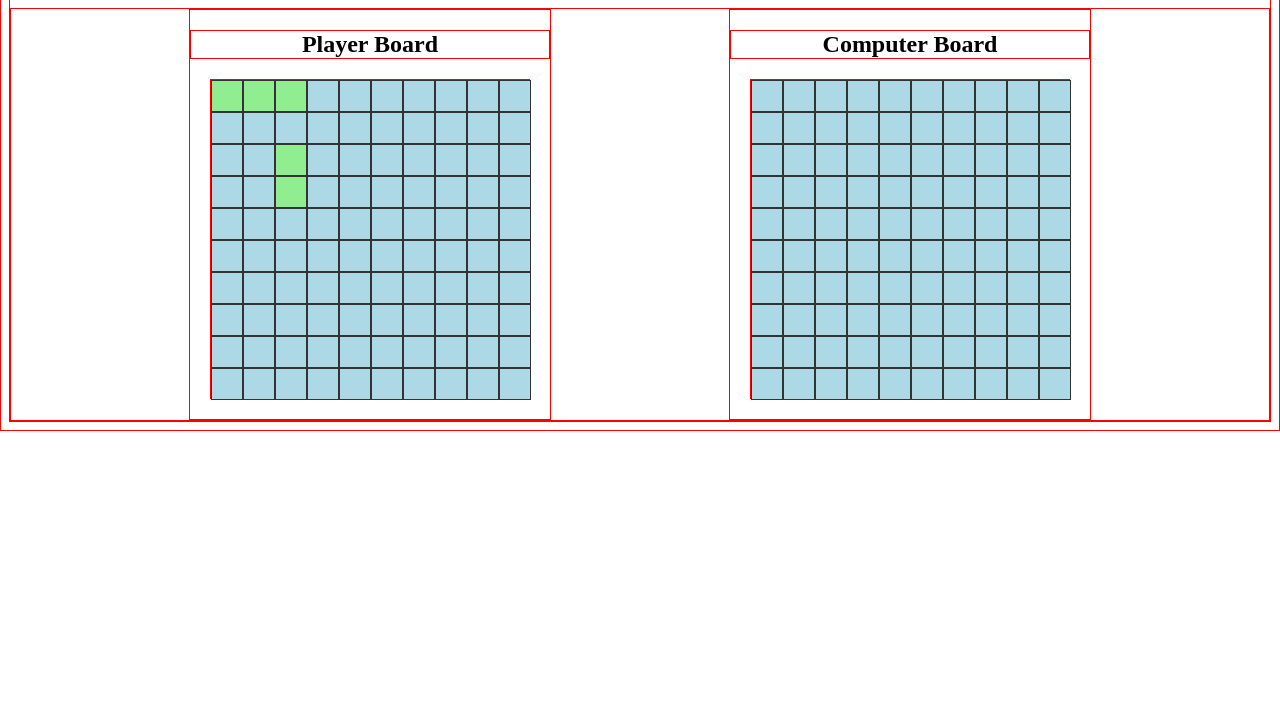
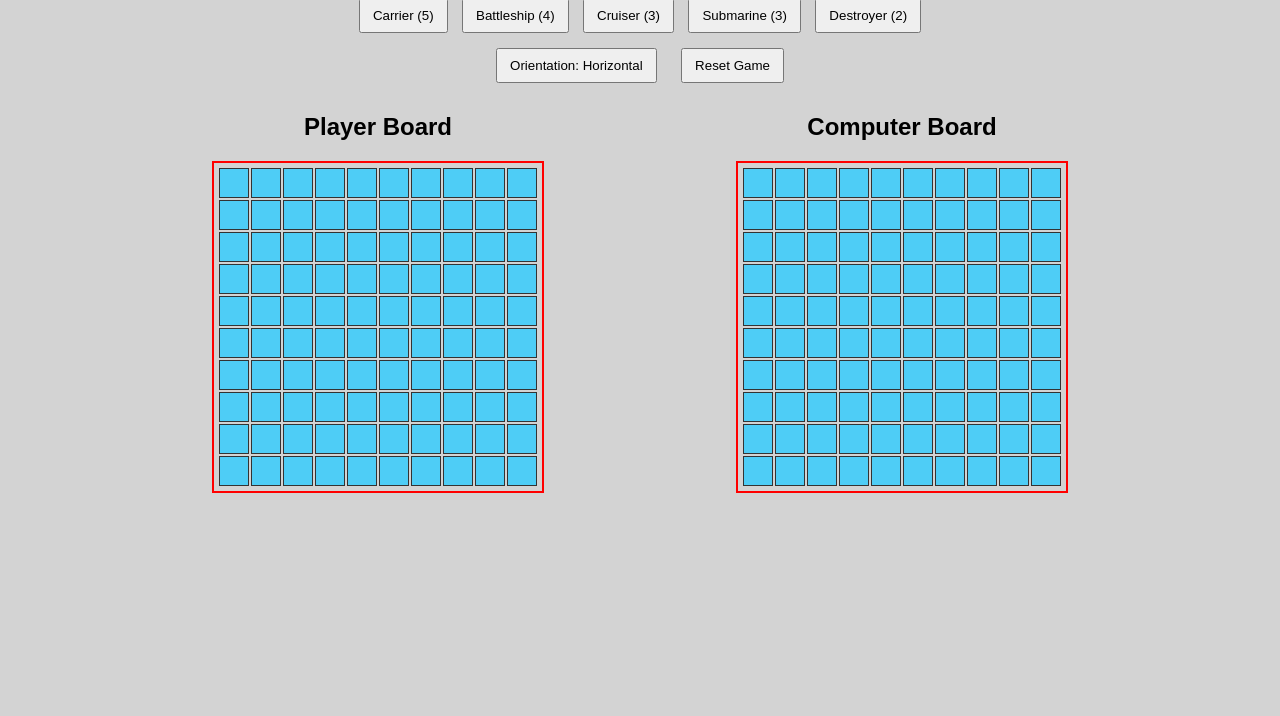
Before and after one commit to Yidnekachew-SK/Battleship, a website built with webpack: page src/template.html in a window 1280 px wide. Shown: the part 84-800 px from the top of the page. Built offline with nearby package versions, Linux system fonts and the light colour scheme.

Commit message:
Implement the game fully

```diff
--- a/src/domController.js
+++ b/src/domController.js
@@ -1,4 +1,3 @@
-import "./styles.css";
 function renderBoard(boardElement, gameboard, showShips = false, isEnemy = false, onAttack = null) {
   boardElement.innerHTML = "";
 
@@ -22,4 +21,62 @@ function renderBoard(boardElement, gameboard, showShips = false, isEnemy = false
   }
 }
 
-export {renderBoard}
+function enableShipPlacement(boardElement, gameboard, getSelectedShip, getOrientation, updateBoards) {
+  const cells = boardElement.querySelectorAll(".cell");
+
+  cells.forEach((cell, index) => {
+    const x = Math.floor(index / 10);
+    const y = index % 10;
+
+    cell.addEventListener("mouseenter", () => {
+      const shipType = getSelectedShip();
+      if (!shipType) return;
+
+      const btn = document.querySelector(`#ship-controls button[data-ship="${shipType}"]`);
+      if (!btn || btn.disabled) return;
+
+      cells.forEach(c => c.classList.remove("preview-valid", "preview-invalid"));
+
+      const length = gameboard.getShipLength(shipType);
+      const valid = gameboard.canPlaceShip(x, y, shipType, getOrientation());
+
+      for (let i = 0; i < length; i++) {
+        const targetIndex = getOrientation() === "horizontal"
+          ? x * 10 + (y + i)
+          : (x + i) * 10 + y;
+
+        if (cells[targetIndex]) {
+          cells[targetIndex].classList.add(valid ? "preview-valid" : "preview-invalid");
+        }
+      }
+    });
+
+    cell.addEventListener("mouseleave", () => {
+      cells.forEach(c => c.classList.remove("preview-valid", "preview-invalid"));
+    });
+
+    cell.addEventListener("click", () => {
+      const shipType = getSelectedShip();
+      if (!shipType) return;
+
+      const btn = document.querySelector(`#ship-controls button[data-ship="${shipType}"]`);
+      if (!btn || btn.disabled) return;
+
+      const placed = gameboard.placeShip(shipType, [x, y], getOrientation());
+      if (placed) {
+        updateBoards();
+        cells.forEach(c => c.classList.remove("preview-valid", "preview-invalid"));
+
+        if (btn) {
+          btn.disabled = true;
+          btn.classList.remove("active");
+        }
+      } else {
+        alert("Invalid placement!");
+      }
+    });
+  });
+}
+
+
+export { renderBoard, enableShipPlacement };
--- a/src/gameController.js
+++ b/src/gameController.js
@@ -1,6 +1,6 @@
-import {Player} from "./player.js";
-import {Ship} from "./ship.js";
-import {renderBoard} from "./domController.js";
+import "./styles.css";
+import { Player } from "./player.js";
+import { renderBoard, enableShipPlacement } from "./domController.js";
 
 const humanPlayer = Player("human");
 const computerPlayer = Player("computer");
@@ -8,18 +8,60 @@ const computerPlayer = Player("computer");
 humanPlayer.gameboard.createGrid();
 computerPlayer.gameboard.createGrid();
 
-humanPlayer.gameboard.placeShip(Ship(3), [0,0], "horizontal");
-humanPlayer.gameboard.placeShip(Ship(2), [2,2], "vertical");
-
-computerPlayer.gameboard.placeShip(Ship(3), [5,5], "horizontal");
-computerPlayer.gameboard.placeShip(Ship(2), [7,1], "vertical");
-
 const playerBoard = document.getElementById("player-board");
 const computerBoard = document.getElementById("computer-board");
+
+let selectedShip = null;
+let orientation = "horizontal";
+
+document.querySelectorAll("#ship-controls button").forEach(btn => {
+  btn.addEventListener("click", () => {
+    document.querySelectorAll("#ship-controls button").forEach(b => b.classList.remove("active"));
+    selectedShip = btn.dataset.ship;
+    btn.classList.add("active");
+  });
+});
+
+document.getElementById("toggle-orientation").addEventListener("click", () => {
+  orientation = orientation === "horizontal" ? "vertical" : "horizontal";
+  document.getElementById("toggle-orientation").textContent =
+    `Orientation: ${orientation.charAt(0).toUpperCase() + orientation.slice(1)}`;
+});
+
+document.getElementById("reset-game").addEventListener("click", () => {
+  humanPlayer.gameboard.reset();
+  computerPlayer.gameboard.reset();
+  updateBoards();
+  selectedShip = null;
+  orientation = "horizontal";
+  document.querySelectorAll("#ship-controls button").forEach(b => {
+    b.classList.remove("active");
+    b.disabled = false;
+  });
+  document.getElementById("toggle-orientation").textContent = "Orientation: Horizontal";
+});
+
+function placeComputerShips() {
+  const shipTypes = ["carrier","battleship","cruiser","submarine","destroyer"];
+
+  shipTypes.forEach(type => {
+    let placed = false;
+    while (!placed) {
+      const x = Math.floor(Math.random() * 10);
+      const y = Math.floor(Math.random() * 10);
+      const orientation = Math.random() < 0.5 ? "horizontal" : "vertical";
+      placed = computerPlayer.gameboard.placeShip(type, [x, y], orientation);
+    }
+  });
+}
+
+placeComputerShips();
 
 function updateBoards() {
   renderBoard(playerBoard, humanPlayer.gameboard, true);
   renderBoard(computerBoard, computerPlayer.gameboard, false, true, playerAttack);
+
+  enableShipPlacement(playerBoard, humanPlayer.gameboard, () => selectedShip, () => orientation, updateBoards);
 }
 
 function playerAttack(x, y) {
@@ -42,4 +84,10 @@ function playerAttack(x, y) {
   }, 1000);
 }
 
+function allShipsPlaced() {
+  return ["carrier","battleship","cruiser","submarine","destroyer"]
+    .every(type => humanPlayer.gameboard.isShipPlaced(type));
+}
+
+
 updateBoards();
--- a/src/gameboard.js
+++ b/src/gameboard.js
@@ -1,78 +1,101 @@
-import {Ship} from "./ship.js";
+import { Ship } from "./ship.js";
 
-const GameBoard = function() {
+const GameBoard = function () {
   let grid = Array.from({ length: 10 }, () => new Array(10));
-	let missedGrids = [];
   let shipList = [];
 
+  const shipLengths = {
+    carrier: 5,
+    battleship: 4,
+    cruiser: 3,
+    submarine: 3,
+    destroyer: 2,
+  };
+
   const createGrid = function () {
-		for (let i = 0; i < 10; i++){
-			for(let j = 0; j < 10; j++){
+    for (let i = 0; i < 10; i++) {
+      for (let j = 0; j < 10; j++) {
         grid[i][j] = {
           isHit: null,
-					shipType: null
+          shipType: null,
+          ship: null
         };
       }
     }
   };
 
-	const checkOutOfBound = function (ship, coordinate, alignment) {
+  const getShipLength = function (shipType) {
+    return shipLengths[shipType];
+  };
+
+  const canPlaceShip = function (x, y, shipType, alignment) {
+    const length = getShipLength(shipType);
+
     if (alignment === "horizontal") {
-			if ((ship.length + coordinate[1]) > 10) {
-				return false;
+      if (y + length > 10) return false;
+      for (let i = 0; i < length; i++) {
+        if (grid[x][y + i].ship !== null) return false;
       }
-		} else if (alignment === "vertical") {
-			if ((ship.length + coordinate[0]) > 10) {
-				return false;
+    } else {
+      if (x + length > 10) return false;
+      for (let i = 0; i < length; i++) {
+        if (grid[x + i][y].ship !== null) return false;
+      }
+    }
+    return true;
+  };
+
+  const placeShip = function (shipType, coordinate, alignment) {
+    const x = coordinate[0];
+    const y = coordinate[1];
+    const length = getShipLength(shipType);
+
+    if (!canPlaceShip(x, y, shipType, alignment)) return false;
+
+    const ship = Ship(length);
+    ship.type = shipType;
+
+    if (alignment === "horizontal") {
+      for (let i = 0; i < length; i++) {
+        grid[x][y + i].shipType = shipType;
+        grid[x][y + i].ship = ship;
+      }
+    } else {
+      for (let i = 0; i < length; i++) {
+        grid[x + i][y].shipType = shipType;
+        grid[x + i][y].ship = ship;
       }
     }
 
+    shipList.push(ship);
     return true;
-	}
-
-	const placeShip = function (ship, coordinate, alignment) {
-		let x = coordinate[0];
-		let y = coordinate[1];
-
-		if (checkOutOfBound(ship, coordinate, alignment) === false) {
-			return "not allowed";
   };
 
-		if (alignment === "horizontal" && grid[x][y].shipType === null) {
-			for(let i = 0; i < ship.length; i++){
-				grid[x][y + i].shipType = ship;
-			}
-			shipList.push(ship);
-		} else if(alignment === "vertical" && grid[x][y].shipType === null){
-			for(let i = 0; i < ship.length; i++){
-				grid[x + i][y].shipType = ship;
-			}
-			shipList.push(ship);
-		} else {
-			return "not allowed";
-		}
-
-	};
-
-	const recieveAttack = function (x,y) {
-		if (grid[x][y].isHit !== null) {
-			return "already attacked";
-		};
-		if (grid[x][y].shipType != null) {
-			grid[x][y].shipType.hit();
+  const recieveAttack = function (x, y) {
+    if (grid[x][y].isHit !== null) return "already attacked";
+    if (grid[x][y].ship) {
+      grid[x][y].ship.hit();
       grid[x][y].isHit = "hit";
     } else {
       grid[x][y].isHit = "miss";
-			missedGrids.push([x,y]);
     }
   };
+
+  const reset = function () {
+    createGrid();
+    shipList = [];
+  };
+
+  const isShipPlaced = function (shipType) {
+    return shipList.some(ship => ship.type === shipType);
+  };
+
 
   const gameOver = function () {
     return shipList.length > 0 && shipList.every(ship => ship.isSunk());
   };
 
+  return { grid, createGrid, getShipLength, canPlaceShip, placeShip, recieveAttack, reset, gameOver, isShipPlaced };
+};
 
-	return { grid, createGrid, placeShip, recieveAttack, gameOver };
-}
-
-export {GameBoard};
+export { GameBoard };
--- a/src/styles.css
+++ b/src/styles.css
@@ -1,31 +1,45 @@
-*{
-  border: 1px solid red;
+body {
+  font-family: Arial, sans-serif;
+  background-color: lightgray;
+  text-align: center;
+  margin: 0;
+  padding: 20px;
 }
 
-h1,h2 {
-  text-align: center;
+h1 {
+  margin-bottom: 10px;
+  margin-top: 10px;
 }
 
 #boards {
   display: flex;
+  align-items: center;
   justify-content: space-evenly;
-  align-items: center;
 }
 
-.board {
+#player-board,
+#computer-board {
+  border: 2px solid red;
+  padding: 5px;
   display: grid;
   grid-template-columns: repeat(10, 30px);
   grid-template-rows: repeat(10, 30px);
   gap: 2px;
-  margin: 20px;
+  margin: 20px auto;
+  width: max-content;
 }
 
 .cell {
   width: 30px;
   height: 30px;
-  background-color: lightblue;
   border: 1px solid #333;
+  background-color: #4ecdf6;
+  box-sizing: border-box;
   cursor: pointer;
+}
+
+.cell.ship {
+  background-color: lightgreen;
 }
 
 .cell.hit {
@@ -33,9 +47,40 @@ h1,h2 {
 }
 
 .cell.miss {
-  background-color: gray;
+  background-color: lightgray;
 }
 
-.ship {
-  background-color: lightgreen;
+.cell.preview-valid {
+  background-color: lightgreen !important;
 }
+
+.cell.preview-invalid {
+  background-color: lightcoral !important;
+}
+
+#controls {
+  margin: 20px;
+}
+
+#ship-controls button {
+  margin: 5px;
+  padding: 8px 12px;
+  cursor: pointer;
+}
+
+#ship-controls button.active {
+  background-color: #007bff;
+  color: white;
+}
+
+#ship-controls button:disabled {
+  background-color: #ccc;
+  cursor: not-allowed;
+}
+
+#toggle-orientation,
+#reset-game {
+  margin: 10px;
+  padding: 8px 12px;
+  cursor: pointer;
+}
--- a/src/template.html
+++ b/src/template.html
@@ -6,6 +6,17 @@
 </head>
 <body>
   <h1>Battleship</h1>
+
+  <div id="ship-controls">
+    <button data-ship="carrier">Carrier (5)</button>
+    <button data-ship="battleship">Battleship (4)</button>
+    <button data-ship="cruiser">Cruiser (3)</button>
+    <button data-ship="submarine">Submarine (3)</button>
+    <button data-ship="destroyer">Destroyer (2)</button>
+  </div>
+
+  <button id="toggle-orientation">Orientation: Horizontal</button>
+  <button id="reset-game">Reset Game</button>
 
   <div id="boards">
     <div>
```
Lines whose indentation alone changed are shown as unchanged.
